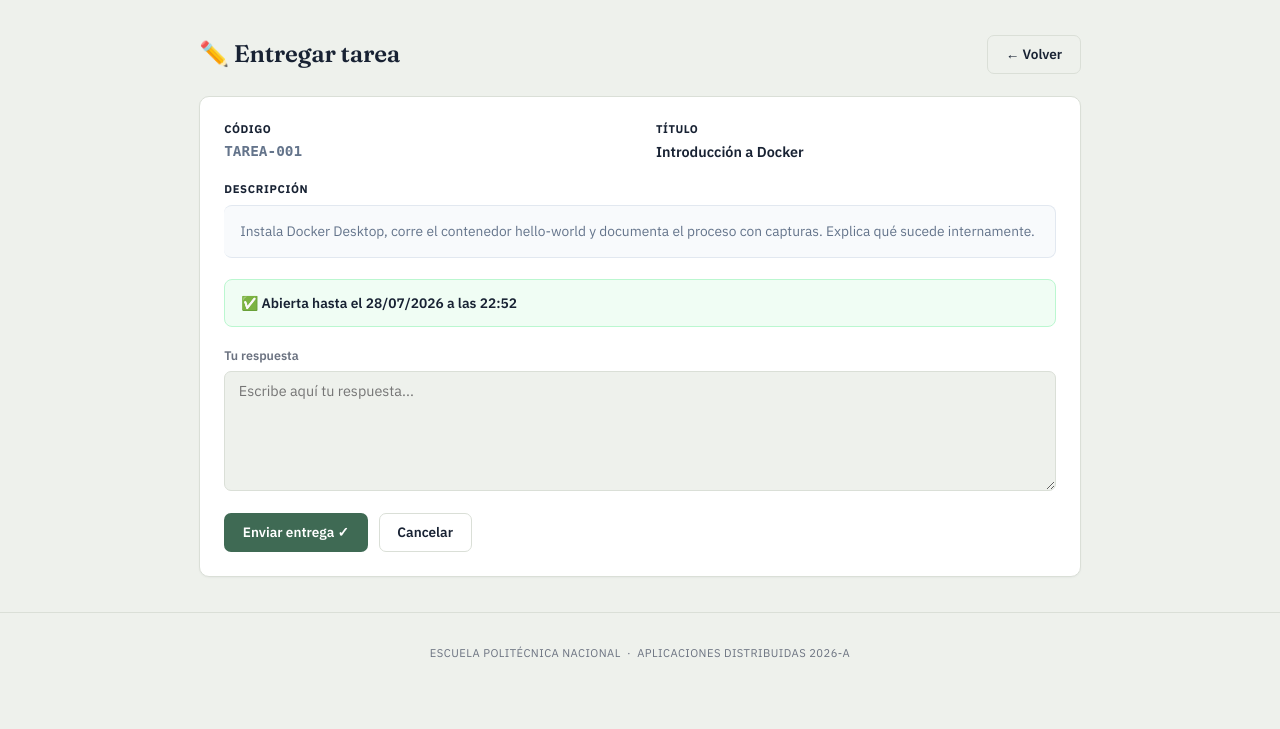
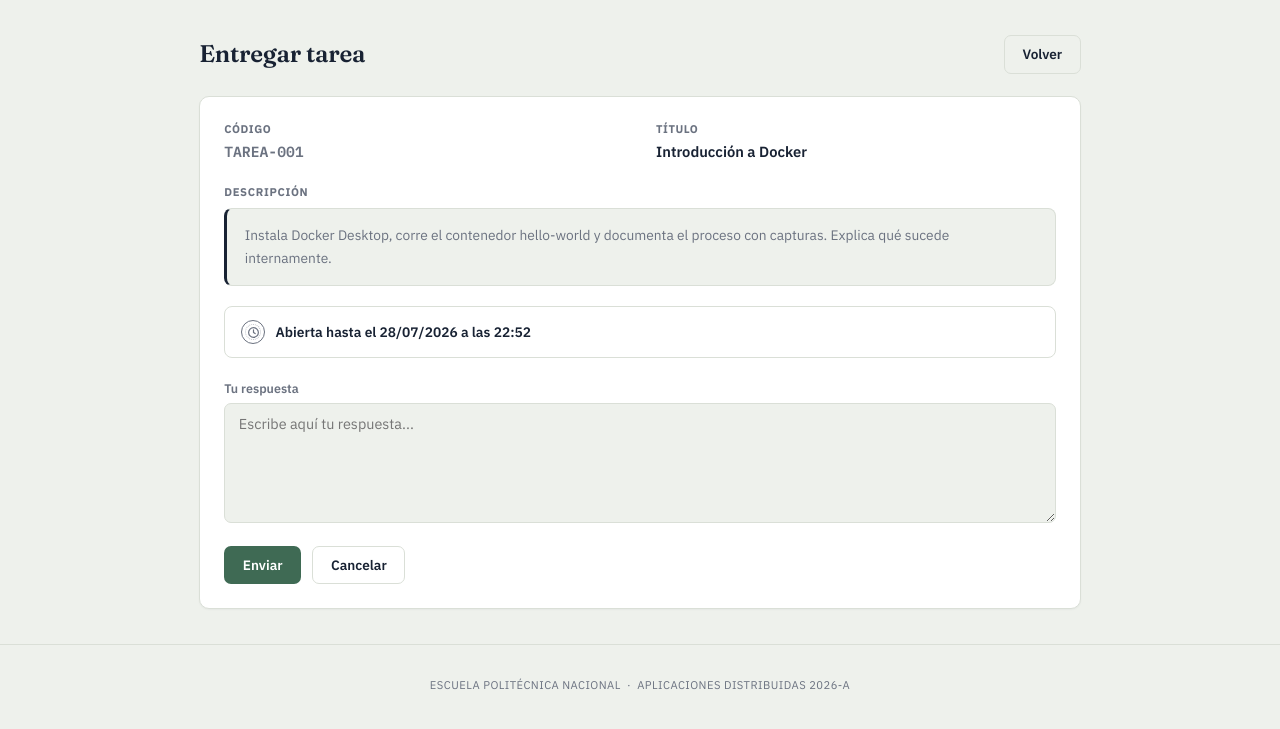
Before and after one commit to Roger-grff/proyecto_AD, a Flask app: page /entregar/1 in a window 1280 px wide. Shown: the part 58-787 px from the top of the page. Run offline with Flask 3, Linux system fonts and the light colour scheme; the visitor is signed in with stand-in values (Sample User, id 1); data comes from the database, SQL or seed files in the repository; data that the repository does not hold is empty.

Commit message:
implementacion de nuevo diseño para entregar una tarea en nodo 1, 2 y 3

```diff
--- a/proyecto_AD/servidor1/templates/entregar.html
+++ b/proyecto_AD/servidor1/templates/entregar.html
@@ -3,61 +3,72 @@
 
 {% block css %}
 <style>
-  .meta { display: grid; grid-template-columns: 1fr 1fr; gap: .6rem 2rem; margin-bottom: 1.2rem; }
-  .meta .lbl { font-size: .7rem; font-weight: 700; color: var(--gray); text-transform: uppercase; letter-spacing: .05em; margin-bottom: .18rem; }
-  .meta .val { font-size: .9rem; font-weight: 600; }
+  .meta { display: grid; grid-template-columns: 1fr 1fr; gap: .6rem 2rem; margin-bottom: 1.3rem; }
+  .meta .lbl { font-size: .7rem; font-weight: 700; color: var(--slate); text-transform: uppercase; letter-spacing: .05em; margin-bottom: .2rem; }
+  .meta .val { font-size: .92rem; font-weight: 600; }
 
-  .desc-box { background: #f8fafc; border: 1px solid #e2e8f0; border-left: 4px solid var(--blue); border-radius: 8px; padding: .9rem 1rem; font-size: .86rem; color: #64748b; line-height: 1.65; margin-bottom: 1.3rem; }
+  .desc-box { background: var(--paper); border: 1px solid var(--line); border-left: 3px solid var(--ink); border-radius: 8px; padding: .95rem 1.1rem; font-size: .86rem; color: var(--slate); line-height: 1.65; margin-bottom: 1.3rem; }
 
-  .banner { display: flex; align-items: center; gap: .6rem; padding: .8rem 1rem; border-radius: 8px; font-size: .86rem; font-weight: 600; margin-bottom: 1.2rem; }
-  .banner.ok   { background: #f0fdf4; color: var(--green); border: 1px solid #bbf7d0; }
-  .banner.soon { background: #fffbeb; color: var(--amber); border: 1px solid #fde68a; }
-  .banner.past { background: #fef2f2; color: var(--red);   border: 1px solid #fecaca; }
+  .banner { display: flex; align-items: center; gap: .65rem; padding: .8rem 1rem; border-radius: 8px; font-size: .86rem; font-weight: 600; margin-bottom: 1.3rem; border: 1px solid var(--line); }
+  .banner.ok   { color: var(--ink); }
+  .banner.soon { color: var(--brass); border-color: rgba(160,106,44,.3); }
+  .banner.past { color: var(--rust); border-color: rgba(156,68,51,.3); }
 
-  .resp-box { background: #f0fdf4; border: 1px solid #bbf7d0; border-left: 4px solid var(--green); border-radius: 8px; padding: .9rem 1rem; font-size: .88rem; color: #166534; white-space: pre-wrap; line-height: 1.6; margin-bottom: .5rem; }
-  .fecha-env { font-size: .73rem; color: var(--gray); }
+  .resp-box { background: var(--paper); border: 1px solid var(--line); border-left: 3px solid var(--forest); border-radius: 8px; padding: .95rem 1.1rem; font-size: .88rem; color: var(--ink); white-space: pre-wrap; line-height: 1.6; margin-bottom: .6rem; }
+  .fecha-env { font-size: .74rem; color: var(--slate); display: flex; align-items: center; gap: .4rem; }
+  .fecha-env svg { width: 12px; height: 12px; }
 
-  .acciones { display: flex; gap: .7rem; margin-top: .3rem; }
-  .sec-label { font-size: .7rem; font-weight: 700; color: var(--gray); text-transform: uppercase; letter-spacing: .06em; margin-bottom: .4rem; }
+  .acciones { display: flex; gap: .7rem; margin-top: .4rem; }
+  .sec-label { font-size: .7rem; font-weight: 700; color: var(--slate); text-transform: uppercase; letter-spacing: .06em; margin-bottom: .45rem; }
 </style>
 {% endblock %}
 
 {% block body %}
 <div class="ph">
-  <h1>{% if entrega %}📄 Detalle de entrega{% else %}✏️ Entregar tarea{% endif %}</h1>
-  <a href="{{ url_for('tareas') }}" class="btn btn-ghost">&larr; Volver</a>
+  <h1>{% if entrega %}Detalle de entrega{% else %}Entregar tarea{% endif %}</h1>
+  <a href="{{ url_for('tareas') }}" class="btn btn-ghost">Volver</a>
 </div>
 
 <div class="card">
-  {# Metadatos #}
   <div class="meta">
-    <div><div class="lbl">Código</div><div class="val" style="font-family:monospace;color:#64748b">{{ tarea.codigo }}</div></div>
+    <div><div class="lbl">Código</div><div class="val mono" style="color:var(--slate)">{{ tarea.codigo }}</div></div>
     <div><div class="lbl">Título</div><div class="val">{{ tarea.titulo }}</div></div>
   </div>
 
   <div class="sec-label">Descripción</div>
   <div class="desc-box">{{ tarea.descripcion }}</div>
 
-  {# Banner fecha #}
   {% set vencida = ahora > tarea.fecha_limite %}
   {% set segs    = (tarea.fecha_limite - ahora).total_seconds() %}
   <div class="banner {% if vencida %}past{% elif segs<3600 %}soon{% else %}ok{% endif %}">
+    <span class="seal {% if vencida %}rust{% elif segs<3600 %}brass{% else %}slate{% endif %}" style="width:24px;height:24px">
+      {% if vencida %}
+        <svg viewBox="0 0 24 24" fill="none" stroke-width="2.2"><circle cx="12" cy="12" r="9"/><path d="M9 9l6 6M15 9l-6 6"/></svg>
+      {% elif segs < 3600 %}
+        <svg viewBox="0 0 24 24" fill="none" stroke-width="2.2"><path d="M13 2L4 14h6l-1 8 9-12h-6z"/></svg>
+      {% else %}
+        <svg viewBox="0 0 24 24" fill="none" stroke-width="2.2"><circle cx="12" cy="12" r="9"/><path d="M12 7v5l3 2"/></svg>
+      {% endif %}
+    </span>
     {% if vencida %}
-      ⛔ Venció el {{ tarea.fecha_limite.strftime('%d/%m/%Y a las %H:%M') }}
+      Venció el {{ tarea.fecha_limite.strftime('%d/%m/%Y a las %H:%M') }}
     {% elif segs < 3600 %}
-      ⚡ ¡Menos de 1 hora! · Cierra el {{ tarea.fecha_limite.strftime('%H:%M') }}
+      Menos de 1 hora · cierra a las {{ tarea.fecha_limite.strftime('%H:%M') }}
     {% else %}
-      ✅ Abierta hasta el {{ tarea.fecha_limite.strftime('%d/%m/%Y a las %H:%M') }}
+      Abierta hasta el {{ tarea.fecha_limite.strftime('%d/%m/%Y a las %H:%M') }}
     {% endif %}
   </div>
 
   {% if entrega %}
     <div class="sec-label">Tu respuesta</div>
     <div class="resp-box">{{ entrega.respuesta }}</div>
-    <div class="fecha-env">Enviada el {{ entrega.fecha_entrega.strftime('%d/%m/%Y a las %H:%M:%S') }}</div>
+    <div class="fecha-env">
+      <svg viewBox="0 0 24 24" fill="none" stroke="currentColor" stroke-width="2"><path d="M4 12l5 5L20 6"/></svg>
+      Enviada el {{ entrega.fecha_entrega.strftime('%d/%m/%Y a las %H:%M:%S') }}
+    </div>
 
   {% elif vencida %}
-    <p style="text-align:center;color:var(--gray);padding:.8rem 0;font-size:.88rem">Esta tarea venció sin entrega.</p>
+    <p style="text-align:center;color:var(--slate);padding:.8rem 0;font-size:.88rem">Esta tarea venció sin entrega.</p>
 
   {% else %}
     <form method="POST">
@@ -66,7 +77,7 @@
         <textarea name="respuesta" class="input" placeholder="Escribe aquí tu respuesta..." required></textarea>
       </div>
       <div class="acciones">
-        <button type="submit" class="btn btn-success">Enviar entrega ✓</button>
+        <button type="submit" class="btn btn-success">Enviar</button>
         <a href="{{ url_for('tareas') }}" class="btn btn-ghost">Cancelar</a>
       </div>
     </form>
```
Also changed, not shown: proyecto_AD/servidor2/templates/entregar.html (+34 -23 lines), proyecto_AD/servidor3/templates/entregar.html (+34 -23 lines).
